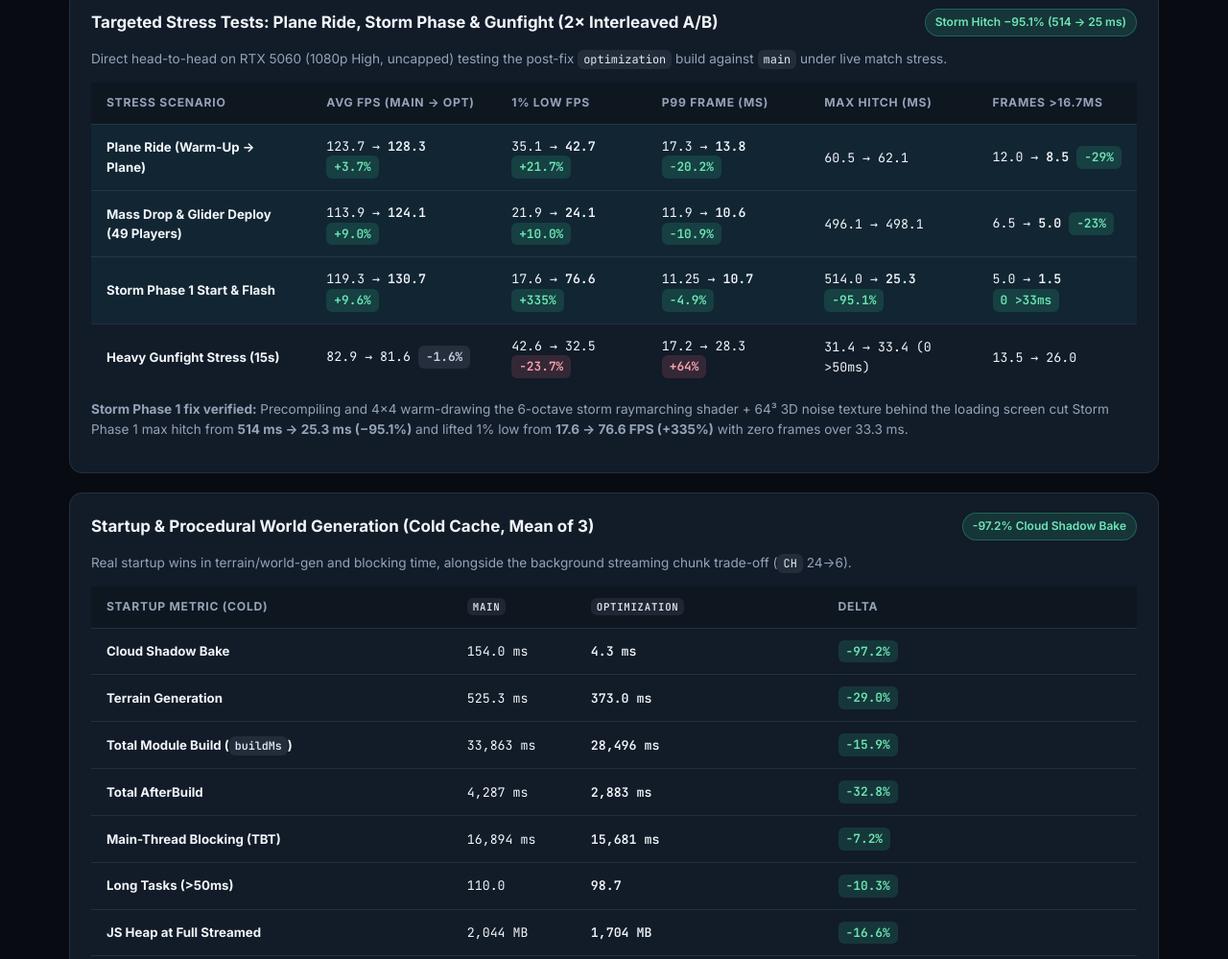
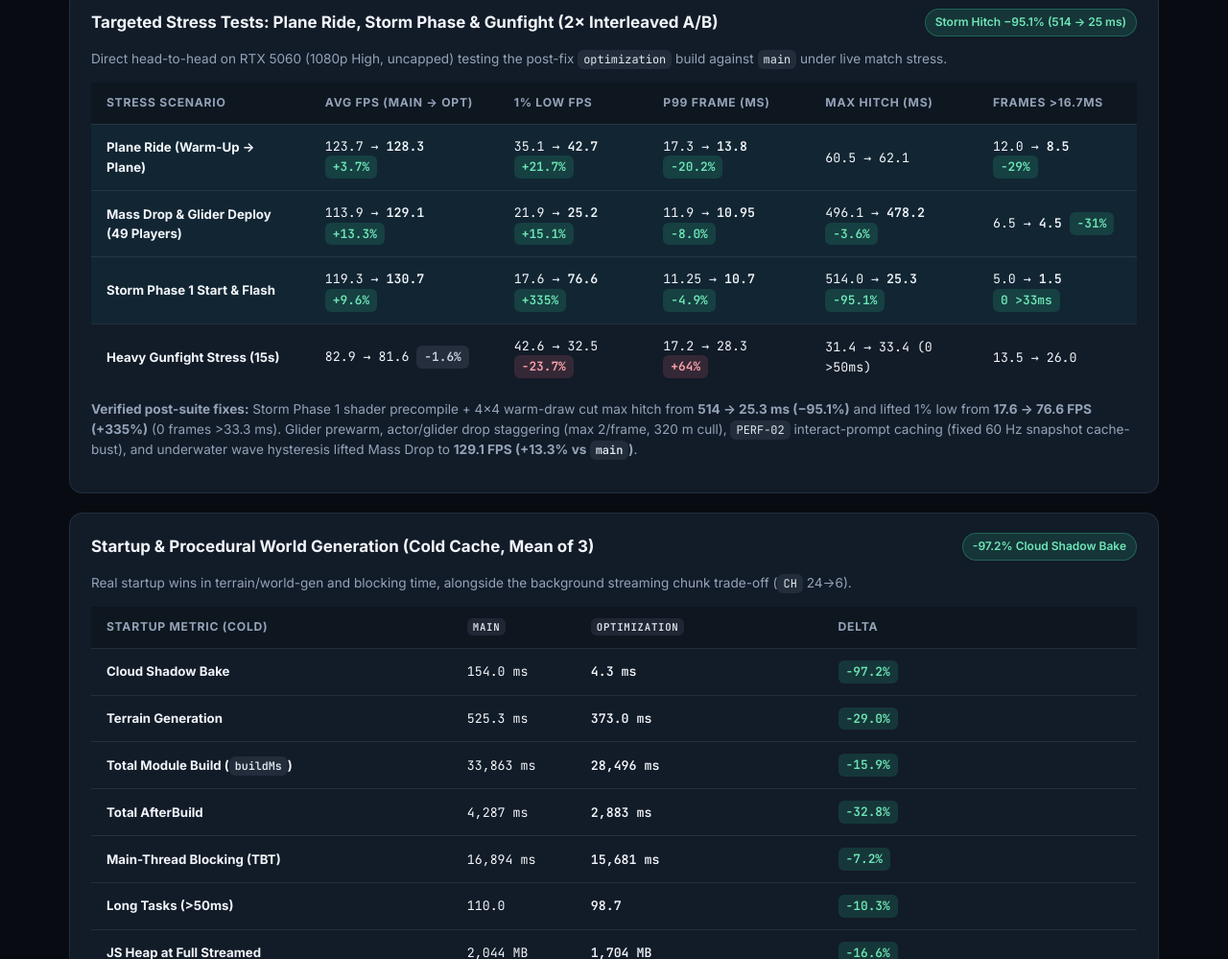
Before and after one commit to bowling220/kong-royale-optimizations, a plain HTML site: page index.html in a window 1280 px wide. Shown: the part 6134-7133 px from the top of the page at 96% size. Drawn offline with Linux system fonts and the light colour scheme.

Commit message:
Update Mass Drop to 129.1 FPS (+13.3%) and document PERF-02, glider prewarm, and underwater hysteresis fixes

```diff
--- a/index.html
+++ b/index.html
@@ -431,11 +431,11 @@
                 </tr>
                 <tr class="highlight-row">
                   <td><strong>Mass Drop &amp; Glider Deploy (49 Players)</strong></td>
-                  <td class="mono">113.9 → <strong>124.1</strong> <span class="delta-pill delta-pos">+9.0%</span></td>
-                  <td class="mono">21.9 → <strong>24.1</strong> <span class="delta-pill delta-pos">+10.0%</span></td>
-                  <td class="mono">11.9 → <strong>10.6</strong> <span class="delta-pill delta-pos">-10.9%</span></td>
-                  <td class="mono">496.1 → 498.1</td>
-                  <td class="mono">6.5 → <strong>5.0</strong> <span class="delta-pill delta-pos">-23%</span></td>
+                  <td class="mono">113.9 → <strong>129.1</strong> <span class="delta-pill delta-pos">+13.3%</span></td>
+                  <td class="mono">21.9 → <strong>25.2</strong> <span class="delta-pill delta-pos">+15.1%</span></td>
+                  <td class="mono">11.9 → <strong>10.95</strong> <span class="delta-pill delta-pos">-8.0%</span></td>
+                  <td class="mono">496.1 → <strong>478.2</strong> <span class="delta-pill delta-pos">-3.6%</span></td>
+                  <td class="mono">6.5 → <strong>4.5</strong> <span class="delta-pill delta-pos">-31%</span></td>
                 </tr>
                 <tr class="highlight-row">
                   <td><strong>Storm Phase 1 Start &amp; Flash</strong></td>
@@ -457,7 +457,7 @@
             </table>
           </div>
           <p class="muted small" style="margin-top: 10px;">
-            <strong>Storm Phase 1 fix verified:</strong> Precompiling and 4×4 warm-drawing the 6-octave storm raymarching shader + 64³ 3D noise texture behind the loading screen cut Storm Phase 1 max hitch from <strong>514 ms → 25.3 ms (−95.1%)</strong> and lifted 1% low from <strong>17.6 → 76.6 FPS (+335%)</strong> with zero frames over 33.3 ms.
+            <strong>Verified post-suite fixes:</strong> Storm Phase 1 shader precompile + 4×4 warm-draw cut max hitch from <strong>514 → 25.3 ms (−95.1%)</strong> and lifted 1% low from <strong>17.6 → 76.6 FPS (+335%)</strong> (0 frames &gt;33.3 ms). Glider prewarm, actor/glider drop staggering (max 2/frame, 320 m cull), <code>PERF-02</code> interact-prompt caching (fixed 60 Hz snapshot cache-bust), and underwater wave hysteresis lifted Mass Drop to <strong>129.1 FPS (+13.3% vs <code>main</code>)</strong>.
           </p>
         </div>
 
```
